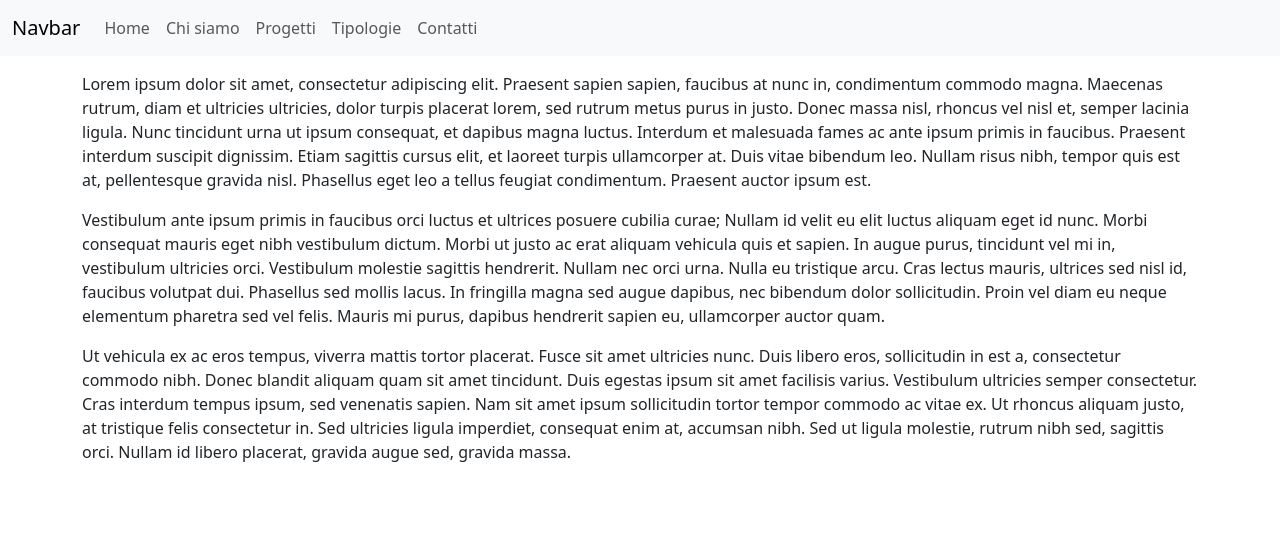
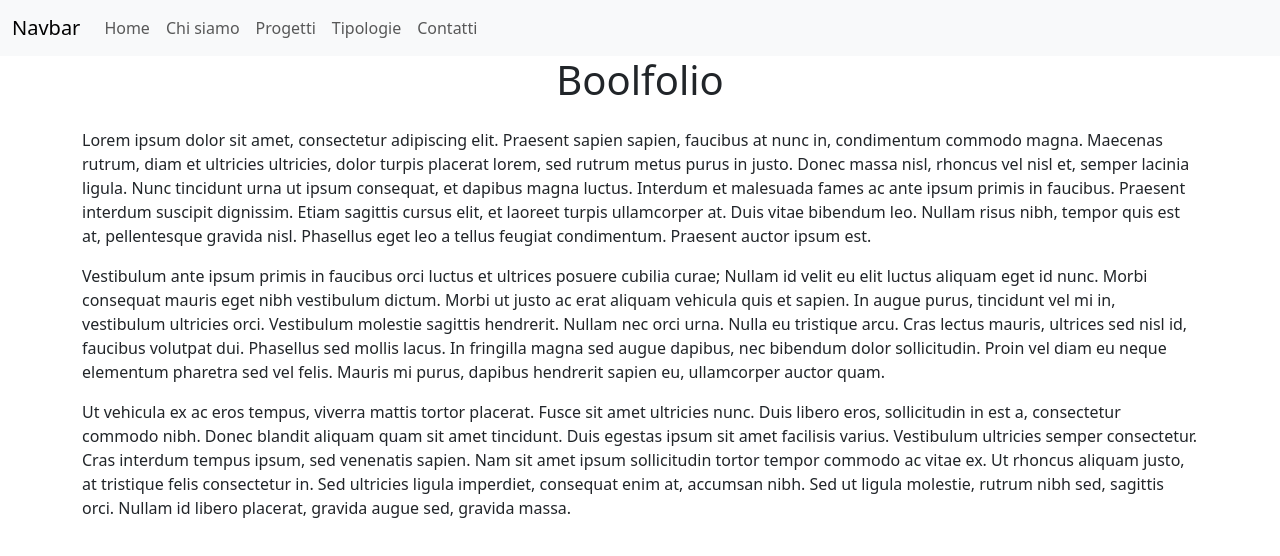
Before and after one commit to GiacomoBozzolino/vite-boolfolio, a Vue app: page / in a window 1280 px wide. Shown: the top 556 px of the page. Built offline with nearby package versions, Linux system fonts and the light colour scheme.

Commit message:
esercizio base completato

```diff
--- a/src/pages/HomePage.vue
+++ b/src/pages/HomePage.vue
@@ -7,6 +7,13 @@
 
 
 <template lang="">
+    <div class="container">
+        <div class="row">
+            <div class="col-12">
+                <h1 class="text-center">Boolfolio</h1>
+            </div>
+        </div>
+    </div>
     <div class="container">
         <div class="row">
             <div class="col-12 mt-3">
--- a/src/pages/Projects.vue
+++ b/src/pages/Projects.vue
@@ -54,13 +54,7 @@ import AppLoader from '../components/AppLoader.vue';
 
 
 <template lang="">
-    <div class="container">
-        <div class="row">
-            <div class="col-12">
-                <h1 class="text-center">Boolfolio</h1>
-            </div>
-        </div>
-    </div>
+
     <div class="container">
         <div class="row">
             <div class="col-12 d-flex justify-content-center align-items-center py-5" v-if="loading">
```
